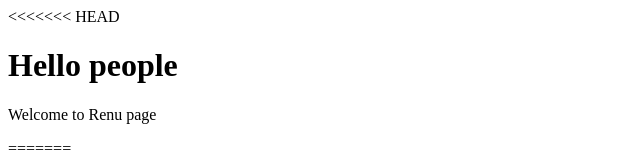
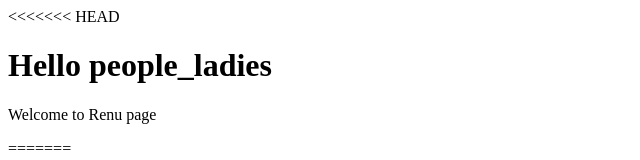
Before and after one commit to renujs/class-project, a plain HTML site: page index.html in a window 1280 px wide. Shown: the top 160 px of the page, without its empty margins (0-640 px from the left). Drawn offline with Linux system fonts and the light colour scheme.

Commit message:
Update index.html

```diff
--- a/index.html
+++ b/index.html
@@ -5,7 +5,7 @@
         </head>
         <body>
 <<<<<<< HEAD
-                <h1> Hello people </h1>
+                <h1> Hello people_ladies </h1>
                 <p> Welcome to Renu page </p>
 =======
                 <h1> Hello World </h1>
```
